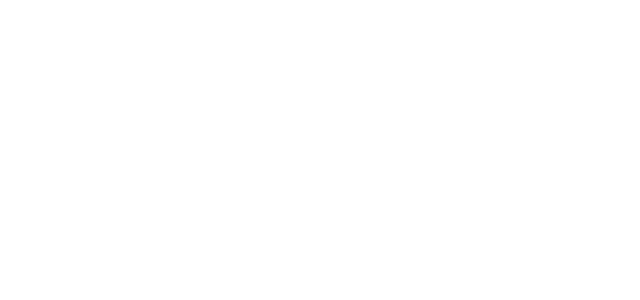
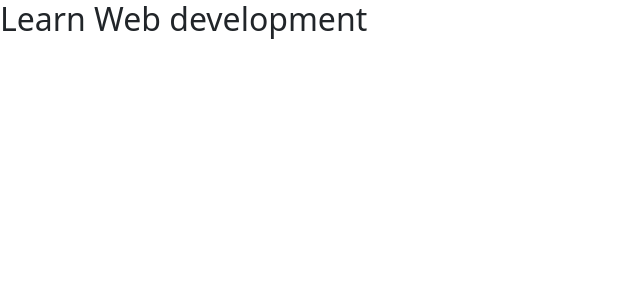
Before and after one commit to Michecosa/react-use-state, a React (Vite) app: page / in a window 1280 px wide. Shown: the top 300 px of the page, without its empty margins (0-640 px from the left). Built offline with nearby package versions, Linux system fonts and the light colour scheme.

Commit message:
Create component FAQ and import in App

```diff
--- a/src/App.jsx
+++ b/src/App.jsx
@@ -1,8 +1,15 @@
 import "bootstrap/dist/css/bootstrap.min.css";
 import "bootstrap/dist/js/bootstrap.bundle.min.js";
 
+import FAQ from "./components/FAQ.jsx";
+import faqs from "./data/languages.js";
+
 function App() {
-  return <></>;
+  return (
+    <>
+      <FAQ item={faqs} />
+    </>
+  );
 }
 
 export default App;
--- /dev/null
+++ b/src/components/FAQ.jsx
@@ -0,0 +1,9 @@
+export default function FAQ({ item }) {
+  console.log("FAQ renderizzato", item);
+
+  return (
+    <div>
+      <h2>Learn Web development</h2>
+    </div>
+  );
+}
```
